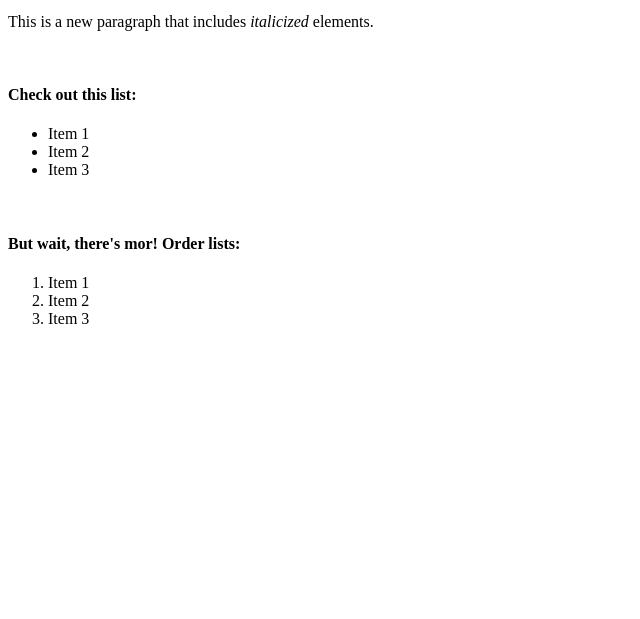
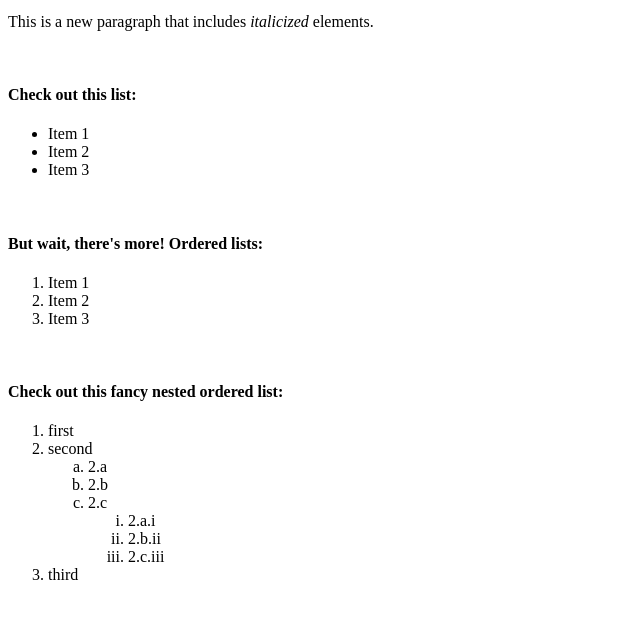
Before and after one commit to david-wartenberg/odin-project, a plain HTML site: page html and css/text/text.html in a window 1280 px wide. Shown: the part 101-720 px from the top of the page, without its empty margins (0-640 px from the left). Drawn offline with Linux system fonts and the light colour scheme.

Commit message:
renamed html folder to html and css

```diff
--- a/html/text/text.html
+++ b/html and css/text/text.html
@@ -18,11 +18,30 @@
         <li>Item 3</li>
     </ul>
     <br>
-    <h4>But wait, there's mor! Order lists:</h4>
+    <h4>But wait, there's more! Ordered lists:</h4>
     <ol>
         <li>Item 1</li>
         <li>Item 2</li>
         <li>Item 3</li>
     </ol>
+    <br>
+    <h4>Check out this fancy nested ordered list:</h4>
+    <ol>
+        <li>first</li>
+        <li>second
+            <ol type="a">
+                <li>2.a</li>
+                <li>2.b</li>
+                <li>2.c
+                    <ol type="i">
+                        <li>2.a.i</li>
+                        <li>2.b.ii</li>
+                        <li>2.c.iii</li>
+                    </ol>
+                </li>
+            </ol>
+        </li>
+        <li>third</li>
+    </ol>
 </body>
 </html>
```
Also changed, not shown: html and css/boilerplate/boilerplate.html (renamed from html/boilerplate/boilerplate.html), 2 other files.
